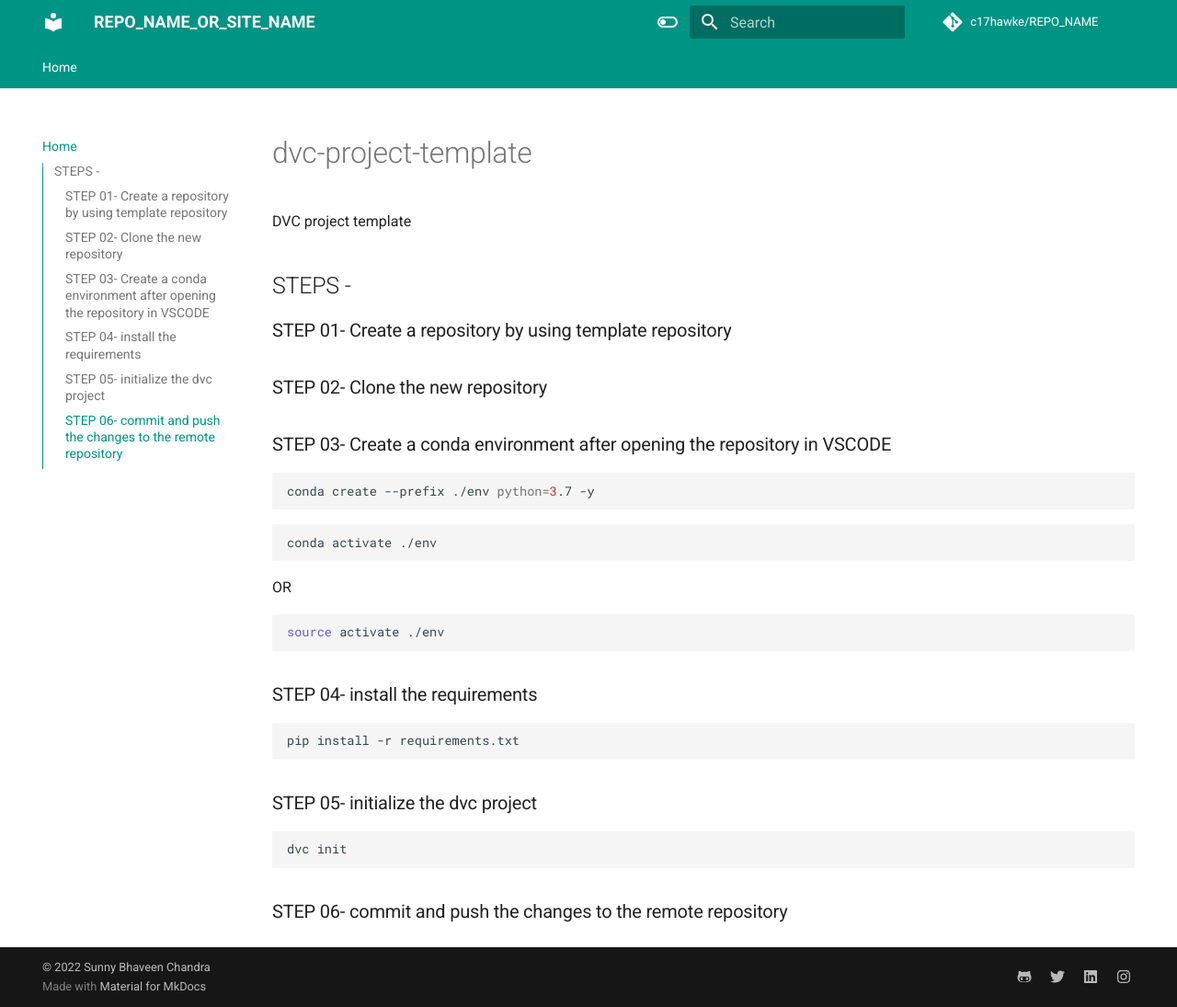
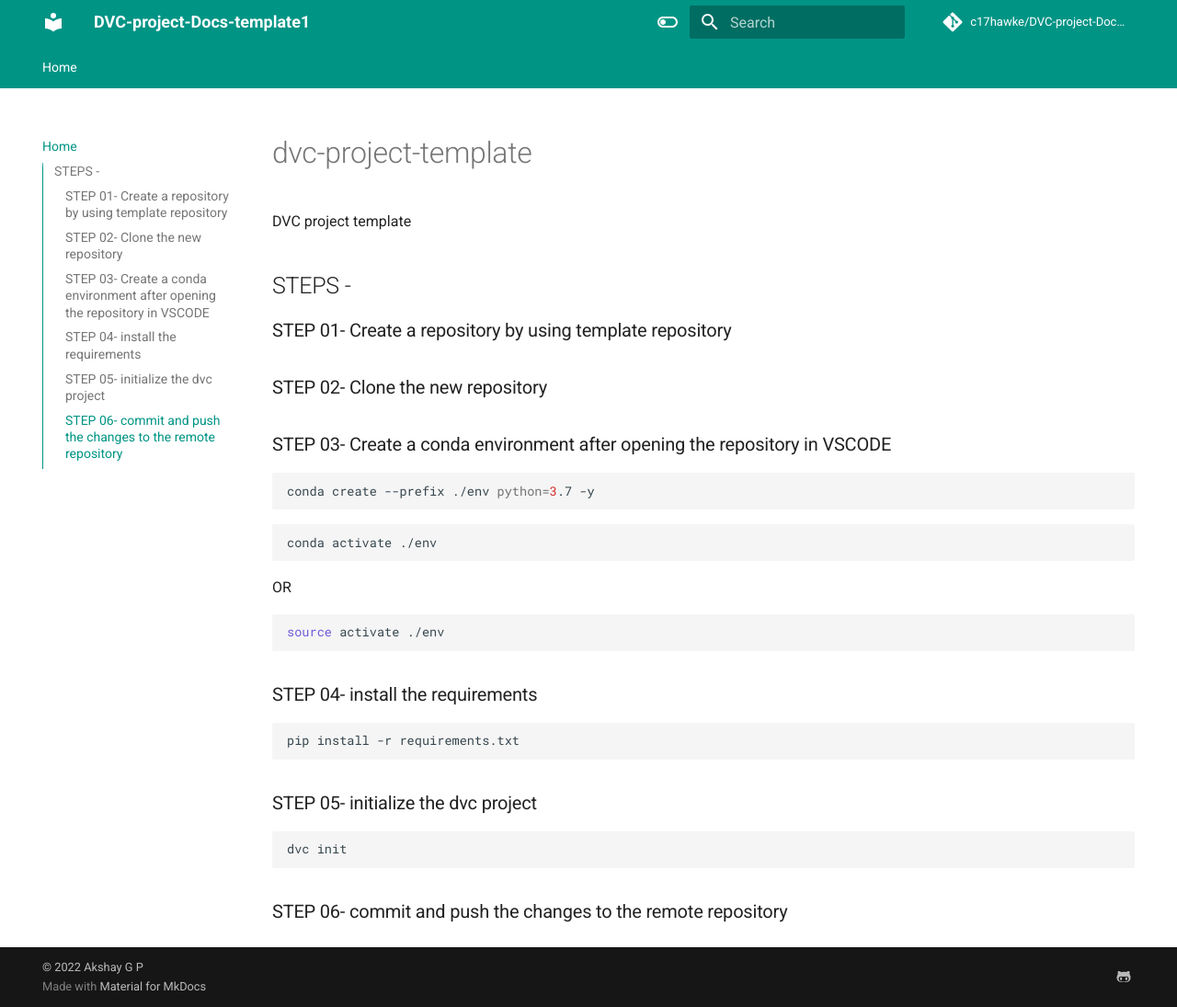
Before and after one commit to akshaygp18/DVC-project-Docs-template1, an MkDocs documentation site: the page built from docs/index.md, in a window 1280 px wide and 1095 px high. Shown: the whole window at 92% size. Built offline with MkDocs 1.6.1 and Material for MkDocs 9.7.7, drawn with Linux system fonts in a browser that asks for light colours; comment, search, counter and statistics services are not loaded.

Commit message:
MODIFIED

```diff
--- a/mkdocs.yml
+++ b/mkdocs.yml
@@ -1,16 +1,16 @@
 # Project information
-site_name: REPO_NAME_OR_SITE_NAME
+site_name: DVC-project-Docs-template1
 # defeine TOC or order of website-
 nav:
   - Home: index.md
 
-site_author: Sunny Bhaveen Chandra
+site_author: Akshay G P
 site_description: >-
   DESCRIPTION
 
 # Repository
-repo_name: c17hawke/REPO_NAME
-repo_url: https://github.com/c17hawke/REPO_NAME
+repo_name: c17hawke/DVC-project-Docs-template1
+repo_url: https://github.com/akshaygp18/DVC-project-Docs-template1
 
 # Configuration
 theme:
@@ -39,13 +39,8 @@ theme:
 extra:
   social:
     - icon: fontawesome/brands/github-alt
-      link: https://github.com/c17hawke
-    - icon: fontawesome/brands/twitter
-      link: https://twitter.com/c17hawke
-    - icon: fontawesome/brands/linkedin
-      link: https://linkedin.com/in/c17hawke
-    - icon: fontawesome/brands/instagram
-      link: https://www.instagram.com/c17hawke/
+      link: https://github.com/akshaygp18
+
 
 extra_javascript:
   - javascripts/mathjax.js
@@ -70,4 +65,4 @@ plugins:
   - search
 
 copyright: |
-  &copy; 2022 <a href="https://github.com/c17hawke"  target="_blank" rel="noopener">Sunny Bhaveen Chandra</a>
+  &copy; 2022 <a href="https://github.com/akshaygp18"  target="_blank" rel="noopener">Akshay G P</a>
```
